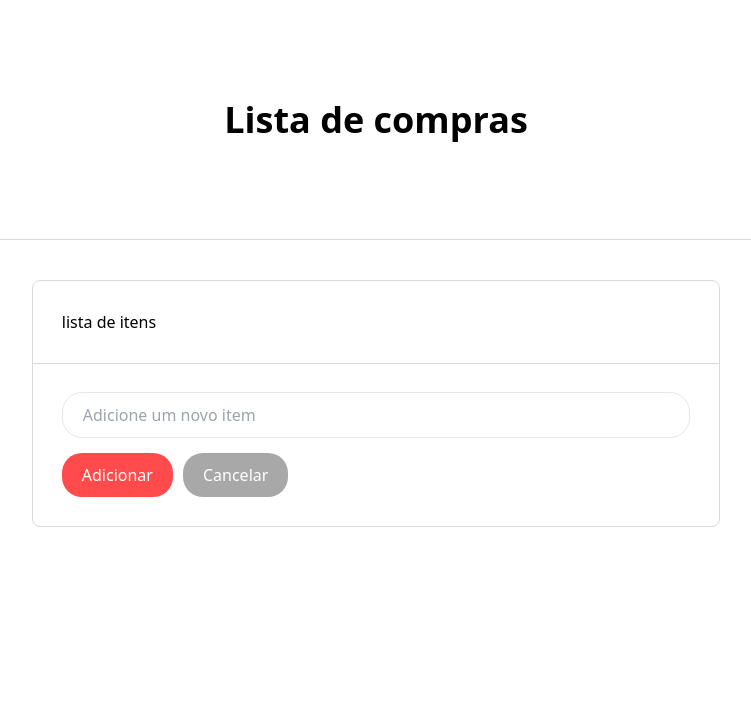
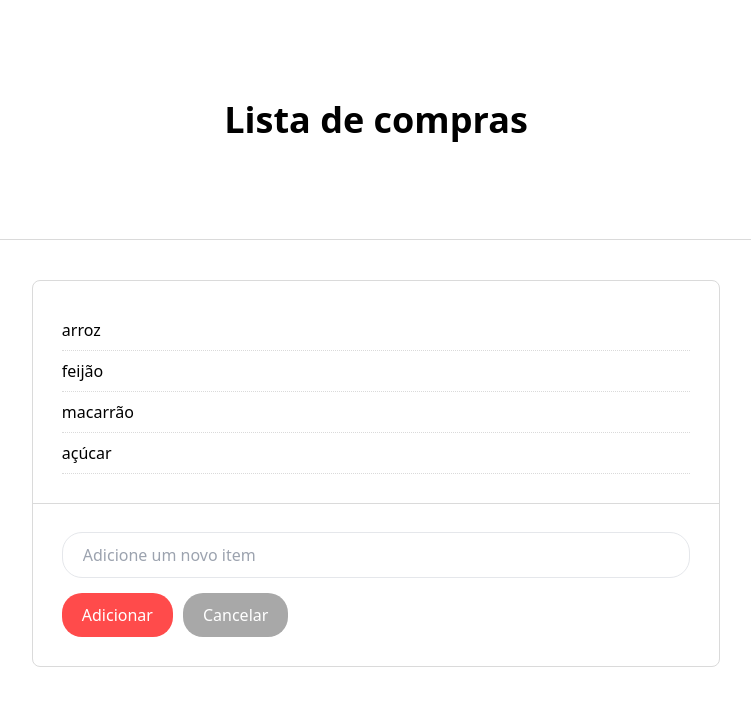
Before and after one commit to jeffreyalvr/lista-compras, a React (Vite) app: page / in a window 1280 px wide. Shown: the top 706 px of the page, without its empty margins (264-1015 px from the left). Built offline with nearby package versions, Linux system fonts and the light colour scheme.

Commit message:
Adiciona funcionalidade de adicionar itens à lista e exibição dos mesmos

```diff
--- a/src/components/Box/index.jsx
+++ b/src/components/Box/index.jsx
@@ -1,22 +1,58 @@
-import React from "react";
+import React, { useState } from "react";
 
 const Box = () => {
+  const [lista, setLista] = useState(["arroz", "feijão", "macarrão", "açúcar"]);
+  const [input, setInput] = useState("");
+
+  const handleAlterarInput = (e) => {
+    setInput(e.target.value);
+  };
+
+  const limparInput = () => {
+    setInput("");
+  };
+
+  const handleBotaoAdicionar = () => {
+    if (!input) return;
+    handleAdicionarItem();
+  };
+
+  const handleAdicionarItem = () => {
+    setLista((prevState) => [...prevState, input]);
+    limparInput();
+  };
+
   return (
     <div className="w-[43rem] border border-[#dadada] rounded-lg my-10">
       <div className="p-[1.8rem]">
-        {/* items list */}
-        <span>lista de itens</span>
+        {!lista ? (
+          <span>A lista de itens está vazia.</span>
+        ) : (
+          lista.map((item) => (
+            <div className="py-2 border-dotted border-b border-[#dadada]">
+              {item}
+            </div>
+          ))
+        )}
       </div>
       <div className="border-t border-[#dadada] p-[1.8rem]">
         <input
           type="text"
           className="w-full py-[0.625rem] px-[1.25rem] outline-0 mb-[0.938rem] rounded-[1.25rem] border border-[rgba(218, 218, 218, 0.466)]"
           placeholder="Adicione um novo item"
+          value={input}
+          onChange={(e) => handleAlterarInput(e)}
         />
-        <button className="bg-[#ff4b4b] outline-0	hover:bg-[#ff7b7b] text-white rounded-[1.25rem] py-[0.625rem] px-[1.25rem]">
+        <button
+          onClick={handleBotaoAdicionar}
+          className="bg-[#ff4b4b] outline-0	hover:bg-[#ff7b7b] text-white rounded-[1.25rem] py-[0.625rem] px-[1.25rem]"
+        >
           Adicionar
         </button>
-        <button className="bg-[#a8a8a8] outline-0 hover:bg-[#b1b1b1] ml-[0.625rem] text-white rounded-[1.25rem] py-[0.625rem] px-[1.25rem]">
+        <button
+          onClick={limparInput}
+          className="bg-[#a8a8a8] outline-0 hover:bg-[#b1b1b1] ml-[0.625rem] text-white rounded-[1.25rem] py-[0.625rem] px-[1.25rem]"
+        >
           Cancelar
         </button>
       </div>
```
